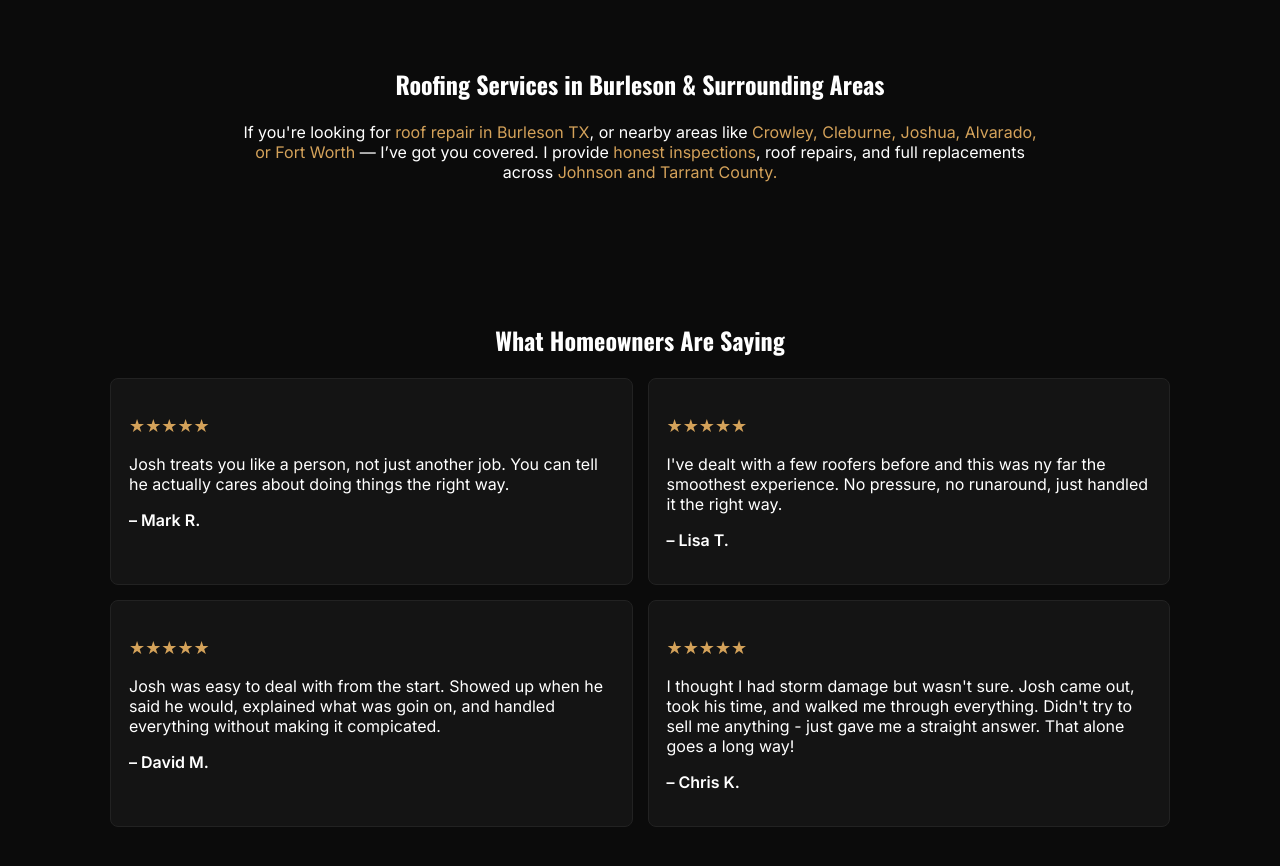
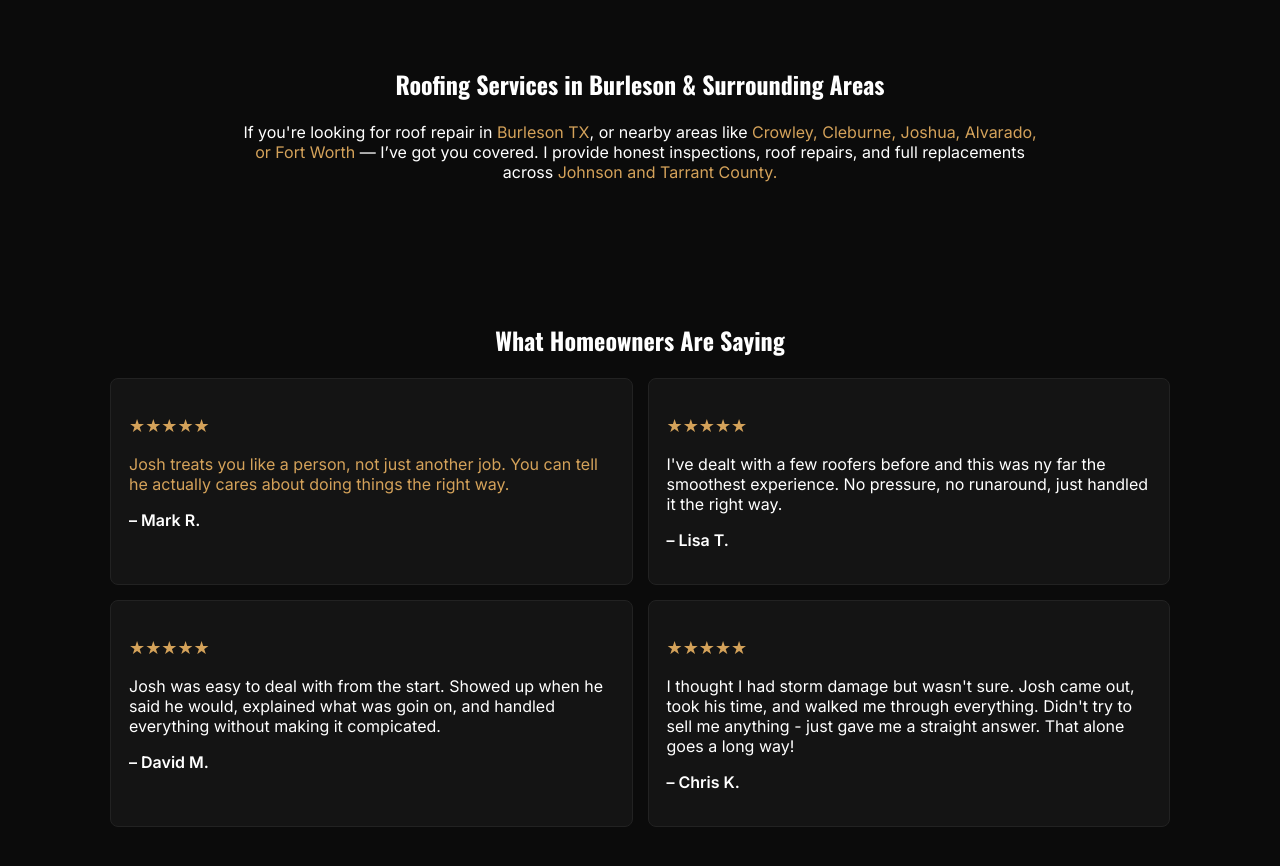
Before and after one commit to hollandj0912-jpg/old-pro, a plain HTML site: page index.html in a window 1280 px wide. Shown: the part 860-1726 px from the top of the page. Drawn offline with nearby package versions, Linux system fonts and the light colour scheme.

Commit message:
Update index.html

```diff
--- a/index.html
+++ b/index.html
@@ -202,14 +202,12 @@ font-weight:600;
 <h2 class="center">Roofing Services in Burleson & Surrounding Areas</h2>
 
 <p style="text-align:center; max-width:800px; margin:auto;">
-If you're looking for
-<span style="color:#d4a25a;">roof repair in Burleson TX</span>,
+If you're looking for roof repair in
+<span style="color:#d4a25a;">Burleson TX</span>,
 or nearby areas like
 <span style="color:#d4a25a;">Crowley, Cleburne, Joshua, Alvarado, or Fort Worth</span> — I’ve got you covered.
 
-I provide
-<span style="color:#d4a25a;">honest inspections</span>,
-roof repairs, and full replacements across
+I provide honest inspections, roof repairs, and full replacements across
 <span style="color:#d4a25a;">Johnson and Tarrant County.</span>
 </p>
 
@@ -224,7 +222,7 @@ roof repairs, and full replacements across
 
 <div class="card">
 <p>★★★★★</p>
-<p>Josh treats you like a person, not just another job. You can tell he actually cares about doing things the right way.</p>
+<p><span style="color:#d4a25a;">Josh treats you like a person, not just another job. You can tell he actually cares about doing things the right way.</span></p>
 <p><strong>– Mark R.</strong></p>
 </div>
 
```
